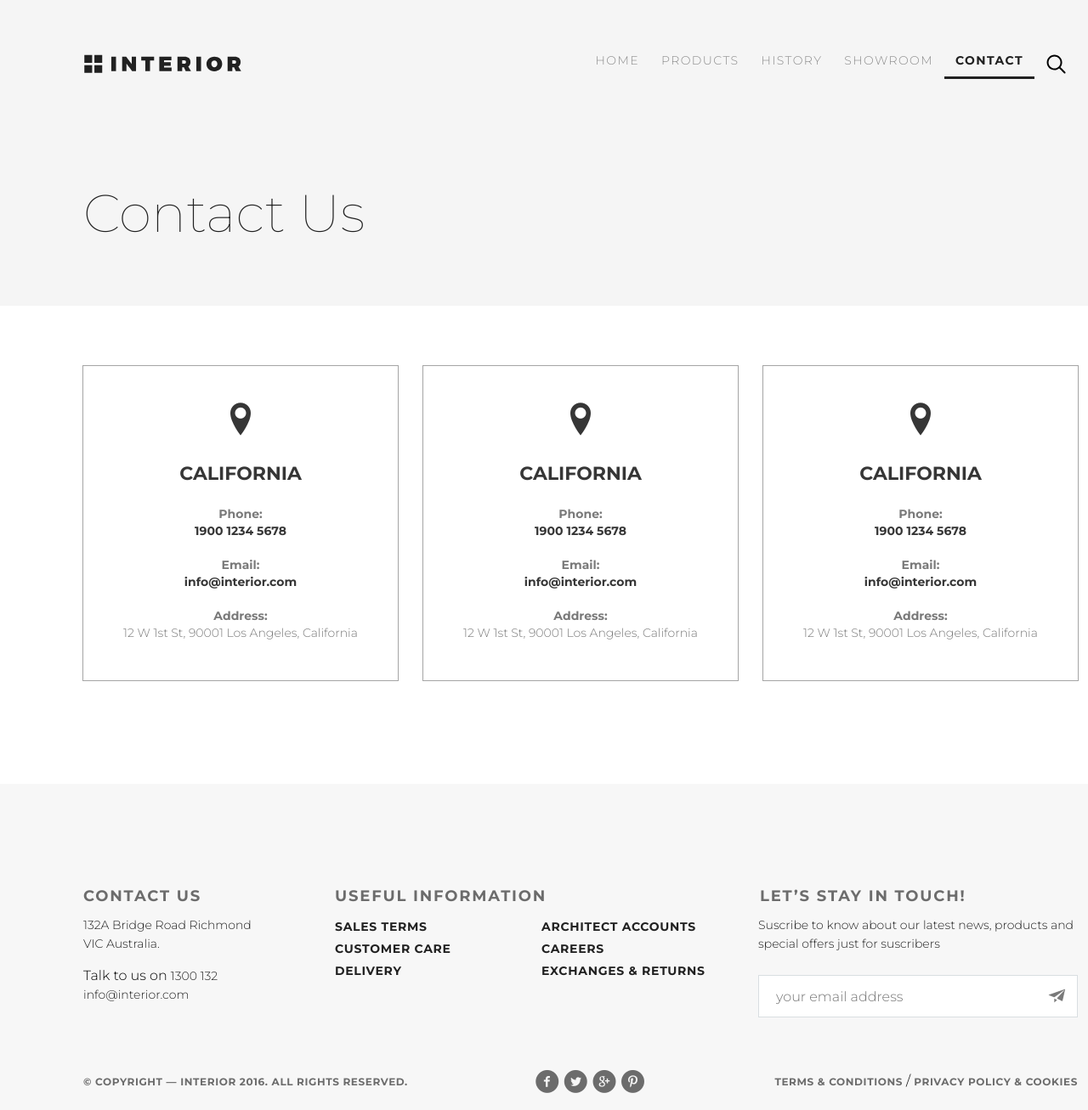
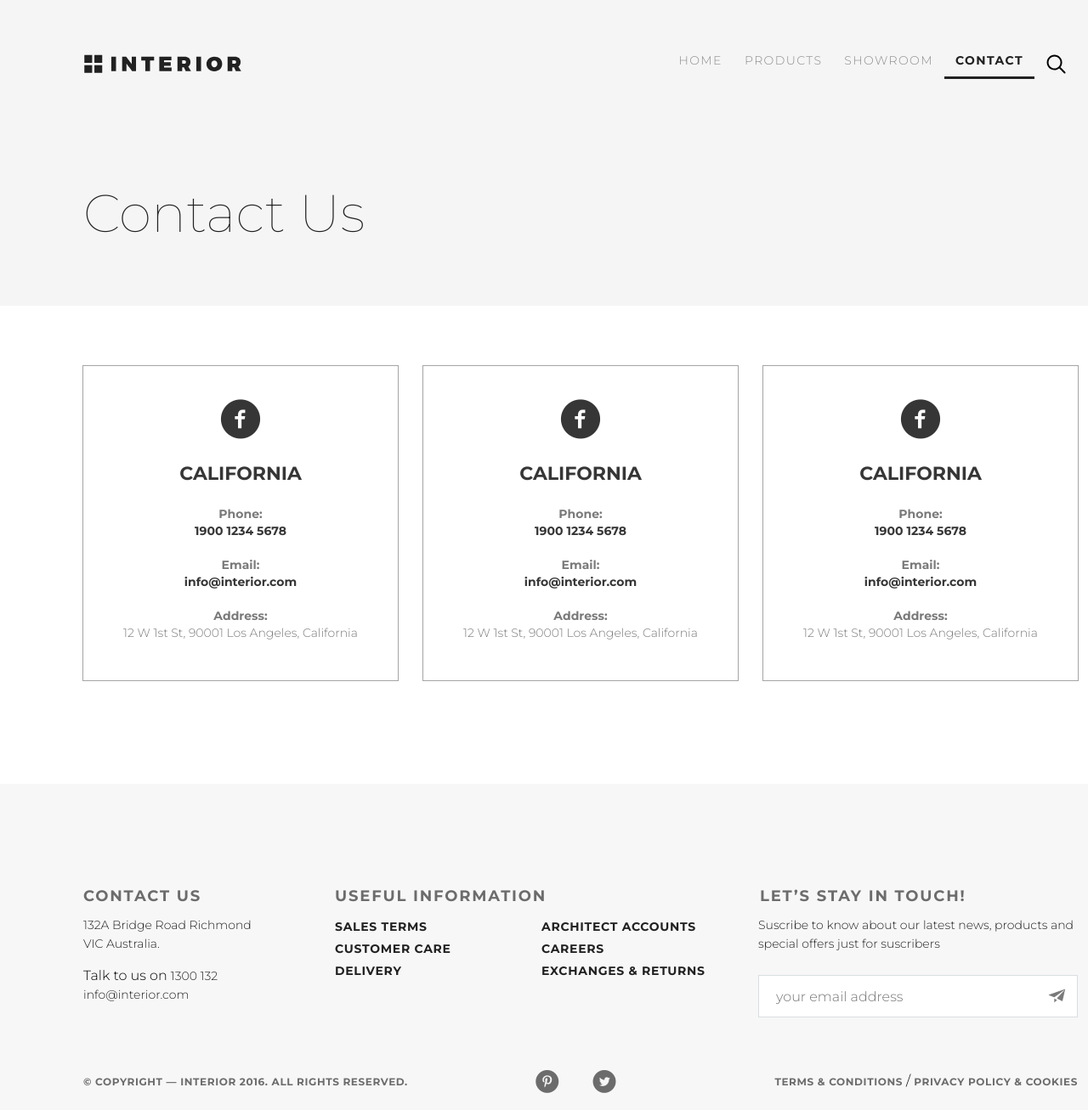
Before and after one commit to UzunovD/Geek_django, a Django app: page /contact/ in a window 1280 px wide; the page is wider, and only the part inside the window is pictured. Shown: that part at 85% size. Run offline with Django 3.2, Linux system fonts and the light colour scheme; some web fonts are replaced.

Commit message:
правка шаблонов, внедрение placeholder

```diff
--- a/mainapp/templates/mainapp/contact.html
+++ b/mainapp/templates/mainapp/contact.html
@@ -10,19 +10,19 @@
     <link rel="stylesheet" href="/static/css/icomoon.css">
     <link rel="stylesheet" href="/static/css/style.css">
 
-    <title>Product</title>
+    <title>{{ page_title }}</title>
 </head>
 
 <body>
     <div class="conteiner">
-        <!---              headr                  -->
         <div class="prod_header">
             <div class="padding_site">
+                <!---              headr                  -->
                 <div class="header"><a href="/"><img src="/static/img/logo_228.svg" alt="logo_img"></a>
                     <ul class="menu">
                         <li class="menu_list"><a href="/" class="menu_link">HOME</a></li>
                         <li class="menu_list"><a href="/product/" class="menu_link">PRODUCTS</a></li>
-                        <li class="menu_list"><a href="#" class="menu_link">HISTORY</a></li>
+                        <!-- <li class="menu_list"><a href="#" class="menu_link">HISTORY</a></li> -->
                         <li class="menu_list"><a href="/product-deails/" class="menu_link">SHOWROOM</a></li>
                         <li class="menu_list"><a href="#" class="menu_link menu_link_active">CONTACT</a></li>
                         <li class="menu_list"><a href="#" class="menu_link"><img src="/static/img/search_224.svg" alt="search_img"></a></li>
@@ -70,6 +70,7 @@
                         <a class="cont_darck_text" href="mailto:info@interior.com">info@interior.com</a> <br><br>
                         <span>Address:</span><br>
                         <span class="cont_adr">12 W 1st St, 90001 Los Angeles, California</span>
+                    </div>
                 </div>
             </div>
         </div>
@@ -134,7 +135,7 @@
             </div>
         </div>
     </div>
-    </div>
+
 </body>
 
 </html>
--- a/mainapp/views.py
+++ b/mainapp/views.py
@@ -2,16 +2,28 @@
 
 
 def index(request):
-    return render(request, 'mainapp/index.html')
+    context = {
+        'page_title': 'Shop',
+    }
+    return render(request, 'mainapp/index.html', context)
 
 
 def contact(request):
-    return render(request, 'mainapp/contact.html')
+    context = {
+        'page_title': 'Contact',
+    }
+    return render(request, 'mainapp/contact.html', context)
 
 
 def product(request):
-    return render(request, 'mainapp/product.html')
+    context = {
+        'page_title': 'Product',
+    }
+    return render(request, 'mainapp/product.html', context)
 
 
 def product_deails(request):
-    return render(request, 'mainapp/product-deails.html')
+    context = {
+        'page_title': 'Product deails',
+    }
+    return render(request, 'mainapp/product-deails.html', context)
--- a/static/css/icomoon.css
+++ b/static/css/icomoon.css
@@ -1,10 +1,10 @@
 @font-face {
   font-family: 'icomoon';
-  src:  url('fonts/icomoon.eot?24r9u1');
-  src:  url('fonts/icomoon.eot?24r9u1#iefix') format('embedded-opentype'),
-    url('fonts/icomoon.ttf?24r9u1') format('truetype'),
-    url('fonts/icomoon.woff?24r9u1') format('woff'),
-    url('fonts/icomoon.svg?24r9u1#icomoon') format('svg');
+  src:  url('fonts/icomoon.eot');
+  src:  url('fonts/icomoon.eot#iefix') format('embedded-opentype'),
+    url('fonts/icomoon.ttf') format('truetype'),
+    url('fonts/icomoon.woff') format('woff'),
+    url('fonts/icomoon.svg#icomoon') format('svg');
   font-weight: normal;
   font-style: normal;
   font-display: block;
```
Also changed, not shown: mainapp/templates/mainapp/index.html (+4 -3 lines), mainapp/templates/mainapp/product-deails.html (+5 -3 lines), mainapp/templates/mainapp/product.html (+4 -4 lines), static/fonts/icomoon.ttf (added), static/fonts/icomoon.woff, 2 other files. Lines whose indentation alone changed are shown as unchanged.
